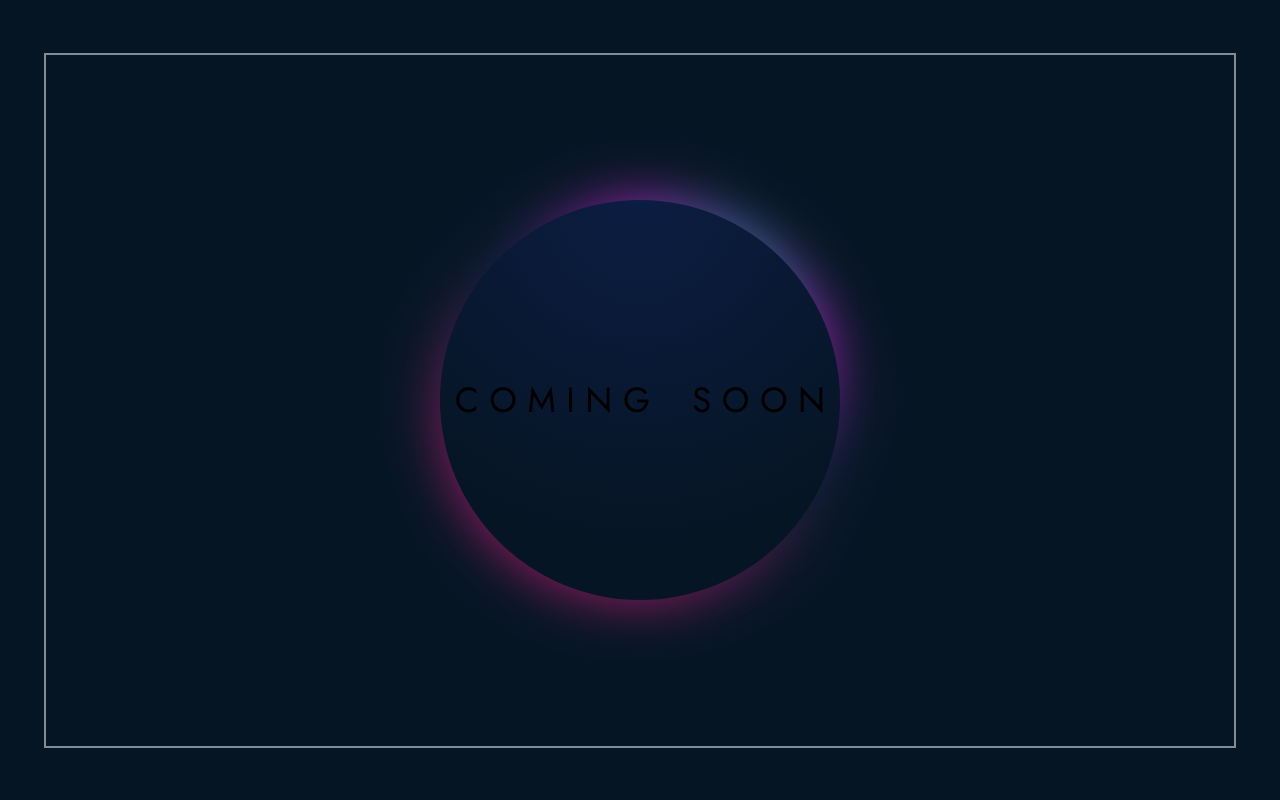
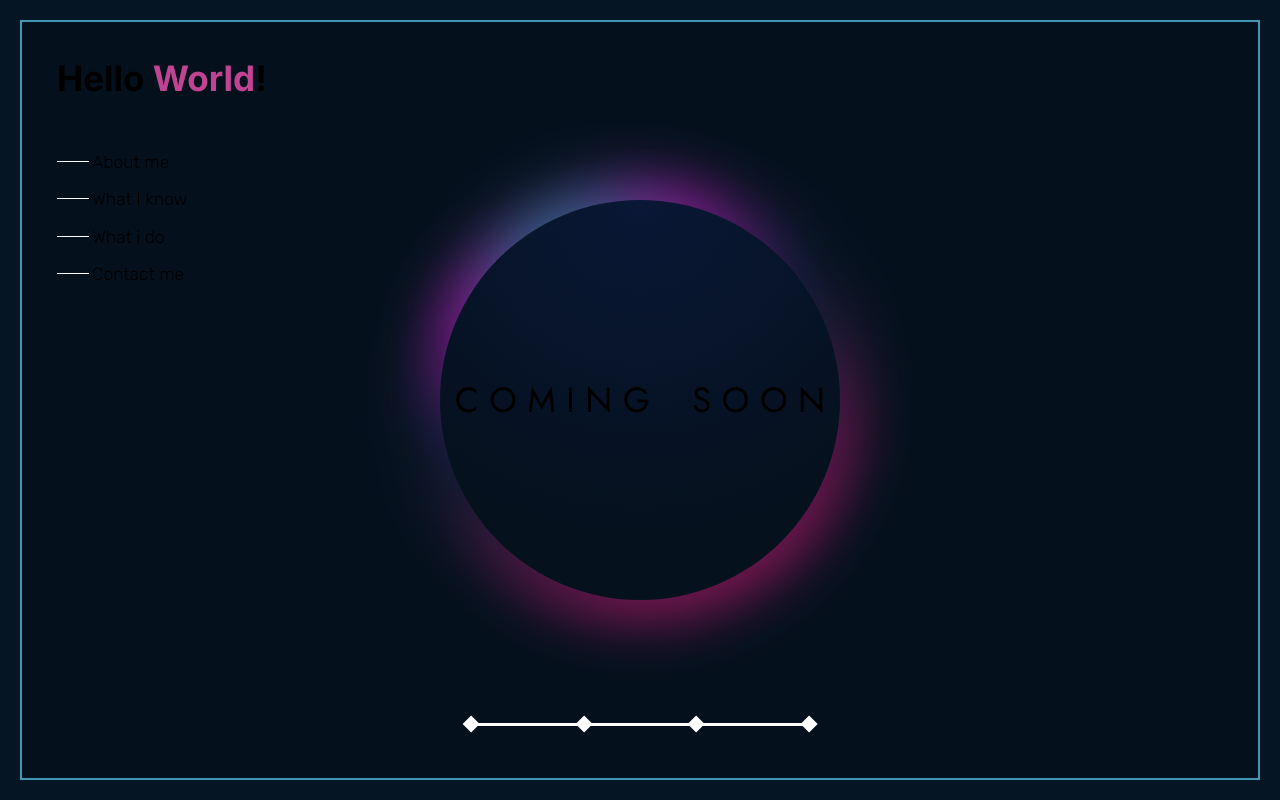
Before and after one commit to RandomBlueGuy/PortFolio-Front-End, a Next.js app: page / in a window 1280 px wide. Built offline with nearby package versions, Linux system fonts and the light colour scheme.

Commit message:
add basic menu view + navbar + button design exploration

```diff
--- a/src/app/globals.css
+++ b/src/app/globals.css
@@ -1,11 +1,16 @@
-@import url('https://fonts.googleapis.com/css2?family=Jost&family=Quicksand&display=swap');
+@import url('https://fonts.googleapis.com/css2?family=Jost:wght@100;200;400&family=Rubik:wght@300;500&display=swap');
 
 * {
+  /*COLOR PROMPTS*/
+  --DarkBG: rgb(6, 21, 36);
+  --NeonDarkBlue: #0b468c;
+  --NeonLightBlue: #3f97b2;
+  --NeonPink: #c14493;
+  /*---------------*/
   box-sizing: border-box;
   padding: 0;
   margin: 0;
-  font-family: 'Jost', sans-serif;
-  font-size: 35PX;
+  font-size: 35px;
 }
 
 html,
@@ -19,8 +24,31 @@ body {
   display: flex;
   align-items: center;
   justify-content: center;
-  padding: 1rem;
-  background-color: rgb(6, 21, 36);
+  background-color: var(--DarkBG);
+}
+
+button {
+  border: 3px solid var(--NeonLightBlue);
+  padding: 0.25rem 1rem;
+  background: linear-gradient(
+    to right,
+    var(--NeonLightBlue) 0%,
+    var(--NeonLightBlue) 50%,
+    transparent 50%,
+    transparent 50%
+  );
+  background-size: 200% 100%;
+  background-position: 100% 0;
+  transition: 0.3s;
+}
+
+button:hover {
+  background-position: 0 0;
+  color: black;
+}
+
+button:active{
+  scale: 0.95;
 }
 
 @media (prefers-color-scheme: dark) {
--- a/src/app/page.js
+++ b/src/app/page.js
@@ -1,15 +1,29 @@
 import Image from "next/image";
 import styles from "./page.module.css";
 import Darksun from "../components/darksun";
+import NavBar from '@/components/navbar';
 
 export default function Home() {
   return (
     <main className={styles.main}>
+      <section className={styles.nav__menu}>
+        <h1>Hello <span>World</span>!</h1>
+        <div className={styles.sub__ctn}>
+
+        </div>
+        <h2 className={styles.menu__subtitle}>About me</h2>
+        <h2 className={styles.menu__subtitle}>What I know</h2>
+        <h2 className={styles.menu__subtitle}>What i do</h2>
+        <h2 className={styles.menu__subtitle}>Contact me</h2>
+      </section>
+
       <div className={`${styles.description} ${styles.center}`}>
         <p>
         C O M I N G&nbsp;&nbsp;&nbsp;&nbsp;S O O N
         </p>
       </div>
+      {/* <button>E N T E R</button> */}
+        <NavBar/>
         <Darksun/>
     </main>
   );
--- a/src/app/page.module.css
+++ b/src/app/page.module.css
@@ -1,13 +1,68 @@
 .main {
+  position: absolute;
   display: flex;
   flex-direction: column;
   justify-content: space-between;
   align-items: center;
   justify-content: center;
-  border: 2px solid rgba(255, 255, 255, 0.511);
-  height: calc(100% - 1rem);
-  width: calc(100% - 0.5rem);
+  border: 2px solid var(--NeonLightBlue);
+  height: calc(100% - 40px);
+  width: calc(100% - 40px);
   box-sizing: border-box;
   overflow: hidden;
+
+  background-color: rgba(0, 0, 0, 0.2);
+}
+
+.nav__menu{
+  display: flex;
+  flex-direction: column;
+  position: absolute;
+  left: 1rem;
+  top: 1rem;
+  gap: 0.5rem;
+  /* box-sizing: border-box; */
+}
+.nav__menu h1{
+  padding-bottom: 0.5rem;
+}
+
+.nav__menu h1 span {
+  color: var(--NeonPink);
+}
+
+.menu__subtitle {
+  font-family: 'Rubik', sans-serif;
+  font-weight: 200;
+  font-size: 50%;
+  padding: 0;
+  padding-left: 1rem;
+  position: relative;
+  transition: 0.3s;
+}
+
+.menu__subtitle::after {
+  content: "";
+  position: absolute;
+  left: 0;
+  bottom: 50%;
+  width: 0.9rem;
+  height: 1px;
+  background-color: white;
+  transform-origin: bottom left;
+  transform: scaleX(1);
+  transition: transform 0.3s ease-in-out;
+}
+
+.menu__subtitle:hover::after {
+  transform: scaleX(2);
+}
+
+.menu__subtitle:hover{
+  padding-left: 2rem;
+}
+
+.main p{
+
   font-family: 'Jost', sans-serif;
 }
--- a/src/components/darksun/component.module.css
+++ b/src/components/darksun/component.module.css
@@ -29,7 +29,7 @@
   align-items: center;
   justify-content: center;
   aspect-ratio: 1;
-  width: 35vw;
+  width: 50vw;
   /* height: 450px; */
   max-width: 500px;
   border-radius: 50%;
--- a/src/components/darksun/index.js
+++ b/src/components/darksun/index.js
@@ -2,17 +2,11 @@ import React from "react";
 import componentStyles from "./component.module.css";
 
 const Darksun = () => {
-  // function shine() {
-  //   for(let i = 0 ; i > 6 ; i++){}
-  // }
   return (
-    // <main>
     <div className={componentStyles.sun__ctn}>
-      <div className={componentStyles.sunshine}></div>
-
-      <div className={componentStyles.sun}></div>
+      <div className={componentStyles.sunshine} />
+      <div className={componentStyles.sun} />
     </div>
-    // </main>
   );
 };
 
--- /dev/null
+++ b/src/components/navbar/index.js
@@ -0,0 +1,13 @@
+import React from "react";
+import componentStyles from "./navbar.module.css";
+
+const NavBar = () => {
+  return <div className={componentStyles.navbar}>
+   <div className={componentStyles.section__ctn}></div>
+   <div className={componentStyles.section__ctn}></div>
+   <div className={componentStyles.section__ctn}></div>
+   <div className={componentStyles.section__ctn}></div>
+  </div>;
+};
+
+export default NavBar;
--- /dev/null
+++ b/src/components/navbar/navbar.module.css
@@ -0,0 +1,18 @@
+.navbar{
+   background-color: white;
+   position: absolute;
+   bottom: 1.5rem;
+   height: 3px;
+   width: 10rem;
+   display: flex;
+   align-items: center;
+   justify-content: space-between;
+}
+
+.section__ctn{
+   aspect-ratio: 1;
+   width: 0.35rem;
+   background-color: white;
+   rotate: 45deg;
+   /* border-radius: 4px; */
+}
```
